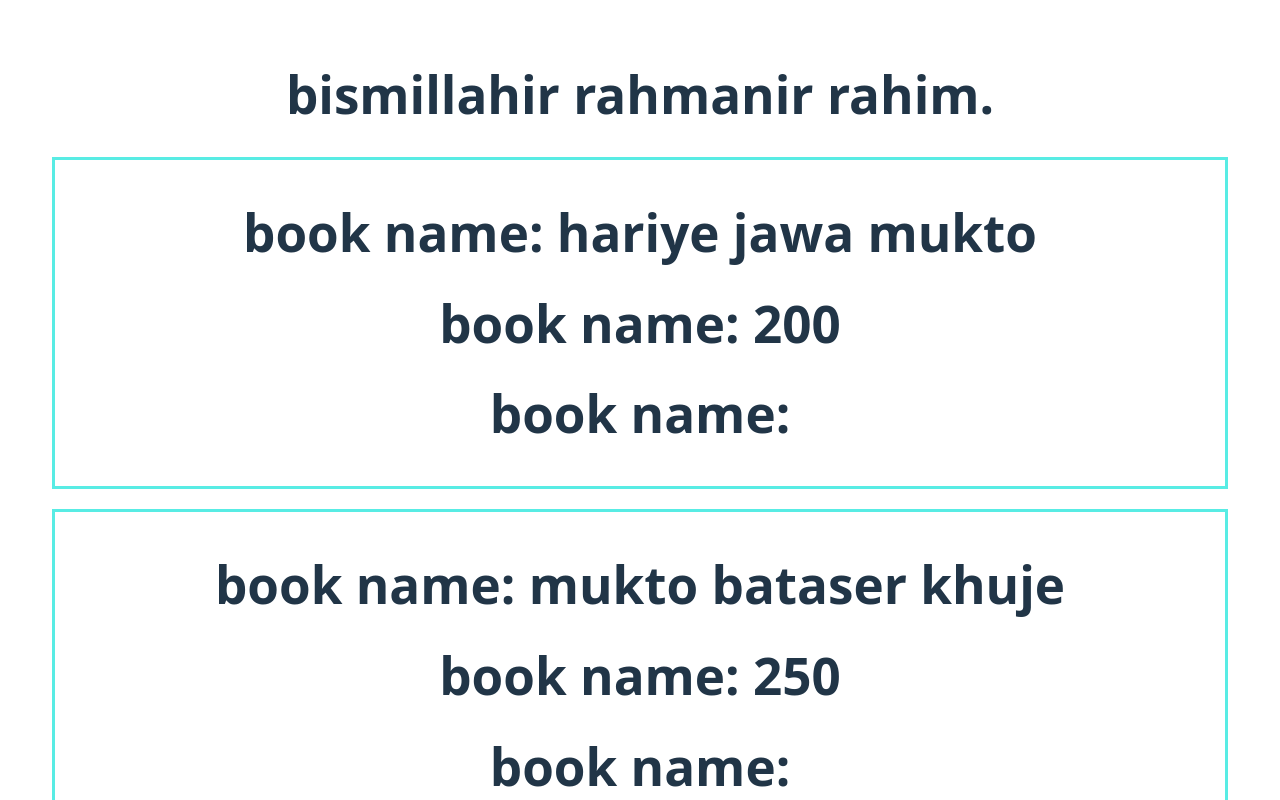
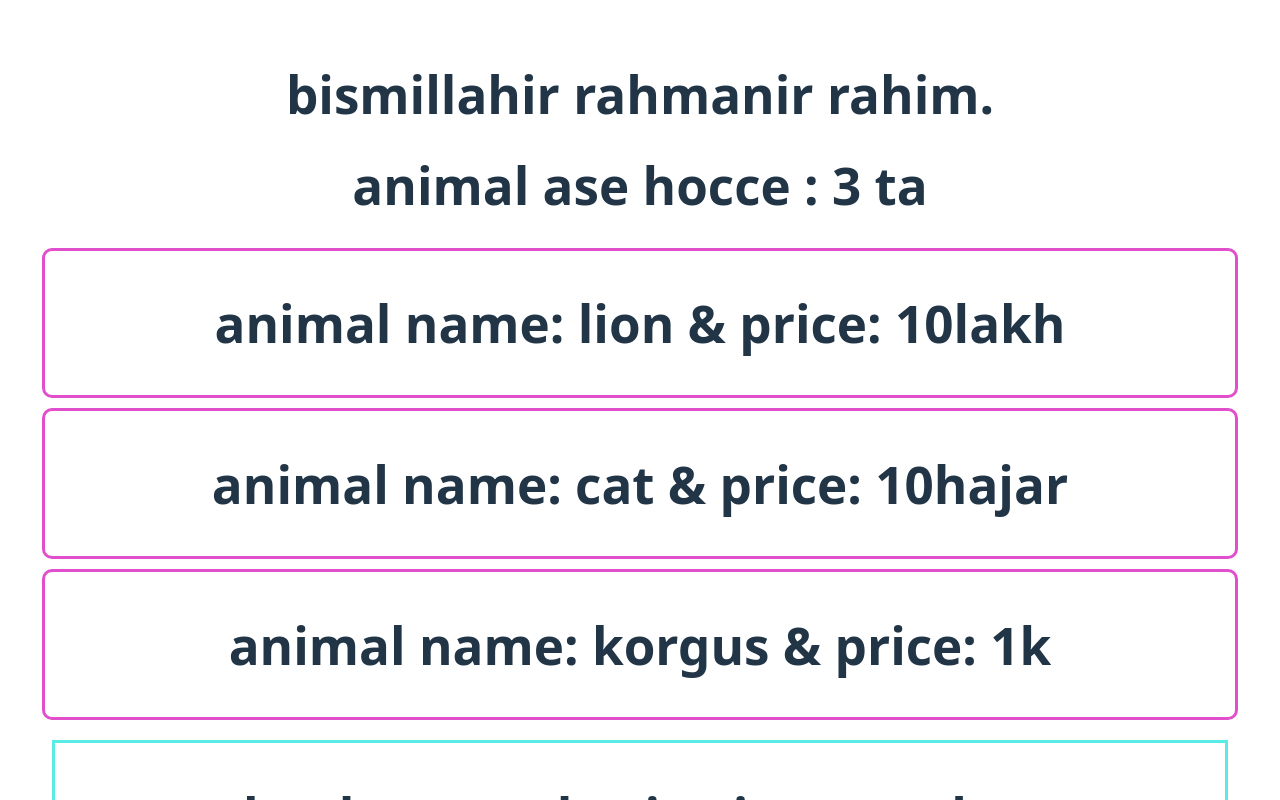
Before and after one commit to tipusahil/react-core-consepts-parent-folder, a React (Vite) app in the folder explore-react-with_jankar/: page / in a window 1280 px wide. Shown: the top 800 px of the page. Built offline with nearby package versions, Linux system fonts and the light colour scheme.

Commit message:
all done

```diff
--- a/explore-react-with_jankar/src/App.jsx
+++ b/explore-react-with_jankar/src/App.jsx
@@ -13,6 +13,11 @@ import Animals from './animal'
 
 function App() {
 
+  const animals =[
+{name:"lion" , price:"10lakh"},
+{name:"cat" , price:"10hajar"},
+{name:"korgus" , price:"1k"},
+  ];
 
 const books = [
   {name:"hariye jawa mukto" , price:200},
@@ -44,6 +49,26 @@ const singerss = [
       {/* kuno tag na lika just bracket use korake bola hoi fragment ( (<> </> ) ei mt tag bracket bola hoi fragment) */}
 
       <h1>bismillahir rahmanir rahim.</h1>
+
+
+
+{/* -----------animals component r vitore arekta pakhi component------- */}
+
+
+<Animals animalsAll={animals} ></Animals>
+
+
+{/* -----------animals compo  end--------- */}
+
+
+
+
+
+
+
+
+
+
 
 
 {/* ------BookStore component start here---------- */}
--- /dev/null
+++ b/explore-react-with_jankar/src/animStyle.css
@@ -0,0 +1,6 @@
+.anim_style{
+margin:10px;
+padding:10px;
+border:3px solid rgb(225, 79, 205);
+border-radius: 10px;
+}
--- a/explore-react-with_jankar/src/animal.jsx
+++ b/explore-react-with_jankar/src/animal.jsx
@@ -1,7 +1,18 @@
-export default function Animals() {
+
+
+
+import Pakhis from "./pakhi"
+
+// ---------------
+export default function Animals({ animalsAll }) {
     return (
         <div>
-            <h1> animal name:</h1>
+
+            {/* {console.log(animalsAll.length)} */}
+            <h1> animal ase hocce : {animalsAll.length} ta </h1>
+
+{animalsAll.map(animal1 =>  <Pakhis animalOfPak={animal1}></Pakhis>  )}
+
         </div>
     )
 }
--- a/explore-react-with_jankar/src/pakhi.jsx
+++ b/explore-react-with_jankar/src/pakhi.jsx
@@ -1,7 +1,13 @@
-export default function Pakhis( pakhi ) {
+
+import "./animStyle.css";
+
+export default function Pakhis( {animalOfPak} ) {
+
+    const {name , price}= animalOfPak;
 return (
-    <div>
-        <h1>pakhi name: </h1>
+    <div className="anim_style">
+        <h1>animal name: {name}  & price: {price} </h1>
+
     </div>
 )
 }
```
